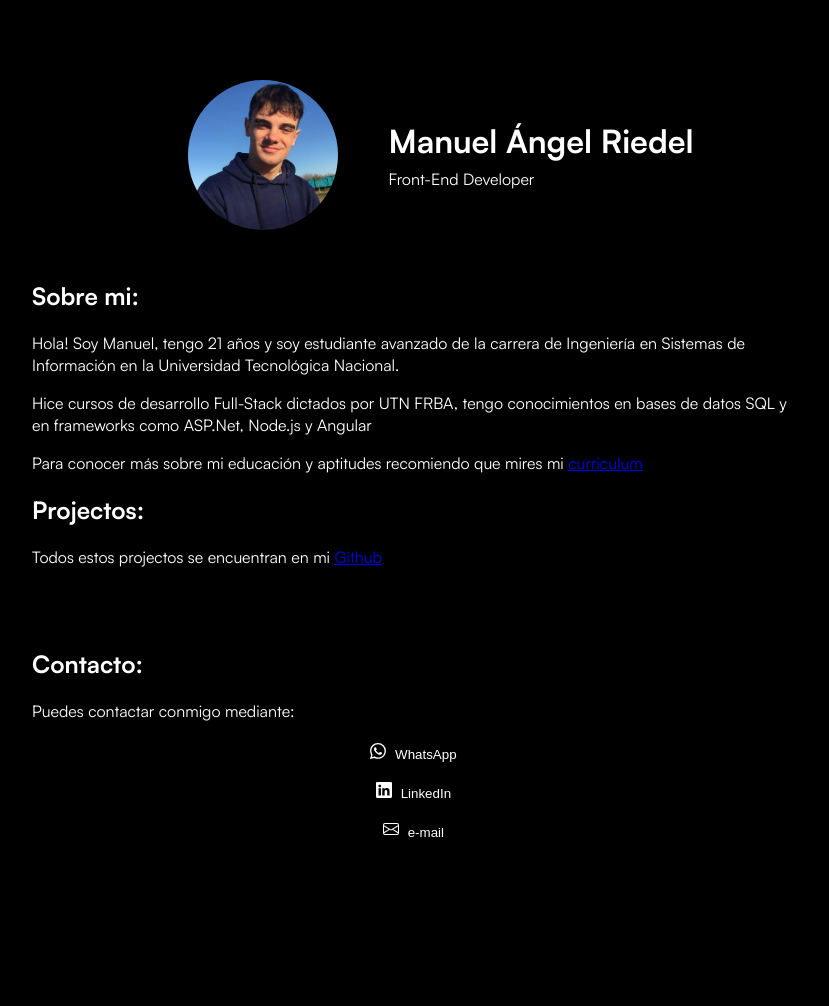
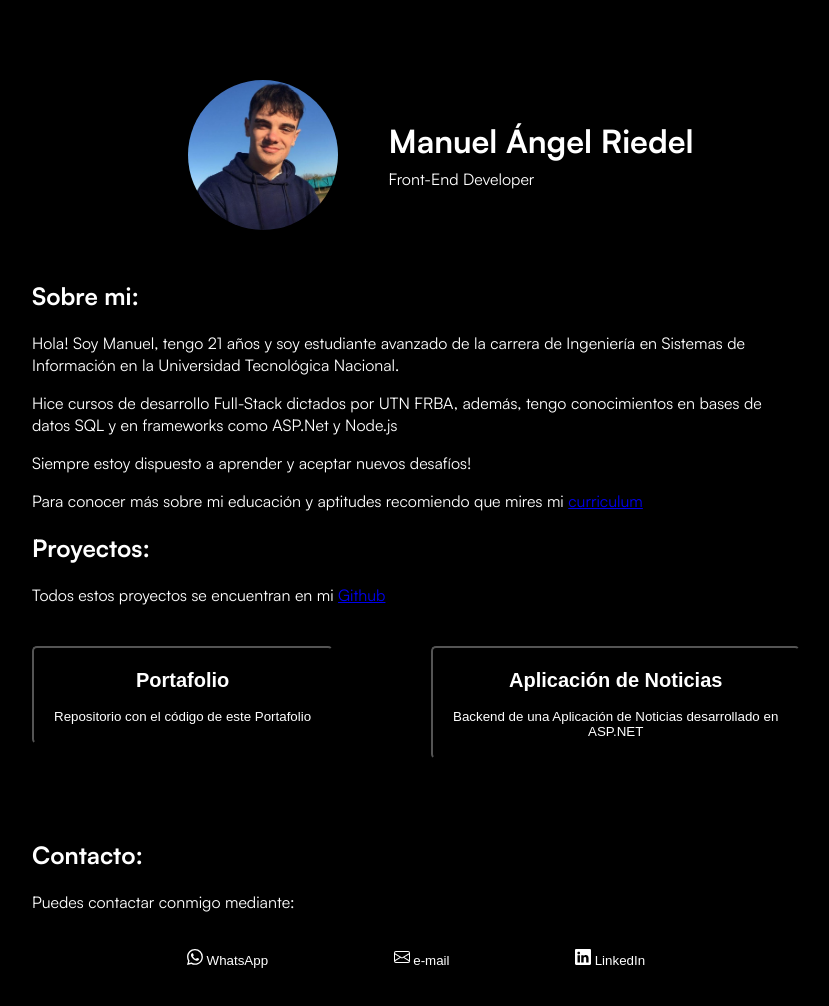
Before and after one commit to riedelmanu/Portafolio, a website: page index.html in a window 1280 px wide. Shown: the whole page, without its empty margins (224-1053 px from the left). Before the commit the page ends 861 px from the top, so only its background shows below. Drawn offline with Linux system fonts and the light colour scheme.

Commit message:
nuevos botones + proyectos

```diff
--- a/css/styles.css
+++ b/css/styles.css
@@ -70,6 +70,37 @@ header{
     margin-left: 20%;
     margin-top: 0px;
 }
+.botones-projects {
+    display: flex;
+    margin-top: 40px;
+    justify-content:space-between;
+}
+.boton-portafolio{
+    width: 50%;
+    margin-right: 2%;
+}
+.boton-newsapp{
+    width: 50%;
+    margin-left: 2%;
+}
+
+.boton-portafolio > button{
+    background-color: transparent;
+    color: white;
+    padding: 5px 20px;
+    cursor: pointer;
+    border-radius: 5px;
+}
+.boton-portafolio > button > a{
+width: 100%;
+}
+.boton-newsapp > button{
+    background-color: transparent;
+    color: white;
+    padding: 5px 10px;
+    cursor: pointer;
+    border-radius: 5px;
+}
 .contacto {
     margin-right: 20%;
     margin-left: 20%;
@@ -78,47 +109,52 @@ header{
     text-align: left;
     justify-content: center;
 }
+.botones-contacto{
+    display: flex;
+    justify-content:space-around;
+    padding:2%;
+    margin-bottom: 10%;
+    margin-left: 10%;
+    margin-right: 10%
 
-.contacto > ul {
-    text-align: center;
-    list-style-type: none;
-    padding: 0;
-  }
-  /* Estilos para los elementos de la lista */
-.contacto > ul > li {
-    display: flex;
-    align-items: center; /* Alinear verticalmente al centro */
-    margin-bottom: 10px; /* Espacio entre los elementos de la lista */
-    justify-content: center;
 }
-
-.contacto > ul > li > button {
-    background-color: transparent; /* Color de fondo por defecto */
-    color: white; /* Color del texto */
+.btn-wpp > button {
+    background-color: transparent;
+    color: white;
+    padding: 5px 10px;
+    border: none;
+    cursor: pointer;
+    border-radius: 5px;
+}
+.btn-correo > button {
+    background-color: transparent;
+    color: white;
+    padding: 5px 10px;
+    border: none;
+    cursor: pointer;
+    border-radius: 5px;
+}
+.btn-linkedin > button {
+    background-color: transparent;
+    color: white;
     padding: 5px 10px;
     border: none;
     cursor: pointer;
     border-radius: 5px;
 }
 .btn:hover {
-    background-color: whitesmoke; /* Nuevo color de fondo */
+    background-color: whitesmoke;
     color: black;
     text-decoration: none;
-  }
-
-.btn:hover > a{
-    background-color: whitesmoke; /* Nuevo color de fondo */
-    color: black;
-    text-decoration: none;
-  }
-
-.contacto > ul > li > button > a{
+}
+.btn > a{
     text-decoration: none;
     color: white;
     margin: 5px;
+}
+.btn:hover > a{
+    text-decoration: none;
+    color: black;
+    margin: 5px;
     margin-bottom: 10px;
-
 }
-.contacto > ul > li > svg {
-    margin-right: 5px; /* Espacio entre la imagen y el texto */
-}
--- a/index.html
+++ b/index.html
@@ -22,43 +22,68 @@
         <section class="bio">
             <h2>Sobre mi:</h2>
             <p>Hola! Soy Manuel, tengo 21 años y soy estudiante avanzado de la carrera de Ingeniería en Sistemas de     Información en la Universidad Tecnológica Nacional.</p>
-            <p>Hice cursos de desarrollo Full-Stack dictados por UTN FRBA, tengo conocimientos en bases de datos SQL y en frameworks como ASP.Net, Node.js y Angular</p>
+            <p>Hice cursos de desarrollo Full-Stack dictados por UTN FRBA, además, tengo conocimientos en bases de datos SQL y en frameworks como ASP.Net y Node.js</p>
+            <p>Siempre estoy dispuesto a aprender y aceptar nuevos desafíos!</p>
             <p>Para conocer más sobre mi educación y aptitudes recomiendo que mires mi <a href="./pages/cv-riedel.pdf" target="_blank">curriculum</a></p>
         </section>
         <section class="projects">
-            <h2>Projectos:</h2>
+            <h2>Proyectos:</h2>
             <div class="proyectos"></div>
-            <p>Todos estos projectos se encuentran en mi <a href="https://github.com/riedelmanu" target="_blank">Github</a></p>
+            <p>Todos estos proyectos se encuentran en mi <a href="https://github.com/riedelmanu" target="_blank">Github</a></p>
+            <div class="botones-projects">
+                <div class="boton-portafolio">
+                    <button onclick=window.open('https://github.com/riedelmanu/Portafolio','_blank') type="button" class="btn btn-outline-info" >
+                            <h1>
+                                Portafolio
+                            </h1>
+                            <p>
+                                Repositorio con el código de este Portafolio
+                            </p>
+                    </button>
+                </div>
+                <div class="boton-newsapp">
+                    <button onclick=window.open('https://github.com/DDSW2023/NewsApp','_blank') type="button" class="btn btn-outline-info">
+                            <h1>
+                                Aplicación de Noticias
+                            </h1>
+                            <p>
+                                Backend de una Aplicación de Noticias desarrollado en ASP.NET
+                            </p>
+
+                    </button>
+                </div>
+            </div>
         </section>
         <section class="contacto">
             <h2>Contacto:</h2>
             <p>Puedes contactar conmigo mediante:</p>
-                <ul>
-                    <li>
-                        <button type="button" class="btn btn-outline-info">
+                <div class="botones-contacto">
+                    <div class="btn-wpp">
+                        <button onclick=window.open('https://api.whatsapp.com/send/?phone=3445417467&text&type=phone_number&app_absent=0','_blank') type="button" class="btn btn-outline-info">
                             <svg xmlns="http://www.w3.org/2000/svg" width="16" height="16" fill="currentColor" class="bi bi-whatsapp" viewBox="0 0 16 16">
                                 <path d="M13.601 2.326A7.85 7.85 0 0 0 7.994 0C3.627 0 .068 3.558.064 7.926c0 1.399.366 2.76 1.057 3.965L0 16l4.204-1.102a7.9 7.9 0 0 0 3.79.965h.004c4.368 0 7.926-3.558 7.93-7.93A7.9 7.9 0 0 0 13.6 2.326zM7.994 14.521a6.6 6.6 0 0 1-3.356-.92l-.24-.144-2.494.654.666-2.433-.156-.251a6.56 6.56 0 0 1-1.007-3.505c0-3.626 2.957-6.584 6.591-6.584a6.56 6.56 0 0 1 4.66 1.931 6.56 6.56 0 0 1 1.928 4.66c-.004 3.639-2.961 6.592-6.592 6.592m3.615-4.934c-.197-.099-1.17-.578-1.353-.646-.182-.065-.315-.099-.445.099-.133.197-.513.646-.627.775-.114.133-.232.148-.43.05-.197-.1-.836-.308-1.592-.985-.59-.525-.985-1.175-1.103-1.372-.114-.198-.011-.304.088-.403.087-.088.197-.232.296-.346.1-.114.133-.198.198-.33.065-.134.034-.248-.015-.347-.05-.099-.445-1.076-.612-1.47-.16-.389-.323-.335-.445-.34-.114-.007-.247-.007-.38-.007a.73.73 0 0 0-.529.247c-.182.198-.691.677-.691 1.654s.71 1.916.81 2.049c.098.133 1.394 2.132 3.383 2.992.47.205.84.326 1.129.418.475.152.904.129 1.246.08.38-.058 1.171-.48 1.338-.943.164-.464.164-.86.114-.943-.049-.084-.182-.133-.38-.232"/>
                             </svg>
-                            <a href="https://api.whatsapp.com/send/?phone=3445417467&text&type=phone_number&app_absent=0" target="_blank">WhatsApp</a>
+                            WhatsApp
                         </button>
-                    </li>
-                    <li>
-                        <button type="button" class="btn btn-outline-info">
+                    </div>
+                    <div class="btn-correo">
+                        <button onclick=window.open('mailto:manuelriedel002@gmail.com','_blank') type="button" class="btn btn-outline-info">
+                            <svg xmlns="http://www.w3.org/2000/svg" width="16" height="16" fill="currentColor" class="bi bi-envelope" viewBox="0 0 16 16">
+                                <path d="M0 4a2 2 0 0 1 2-2h12a2 2 0 0 1 2 2v8a2 2 0 0 1-2 2H2a2 2 0 0 1-2-2zm2-1a1 1 0 0 0-1 1v.217l7 4.2 7-4.2V4a1 1 0 0 0-1-1zm13 2.383-4.708 2.825L15 11.105zm-.034 6.876-5.64-3.471L8 9.583l-1.326-.795-5.64 3.47A1 1 0 0 0 2 13h12a1 1 0 0 0 .966-.741M1 11.105l4.708-2.897L1 5.383z"/>
+                            </svg>
+                            e-mail
+                        </button>
+                    </div>
+                    <div class="btn-linkedin">
+                        <button onclick=window.open('https://www.linkedin.com/in/manuel-riedel-997383255/','_blank') type="button" class="btn btn-outline-info">
                             <svg xmlns="http://www.w3.org/2000/svg" width="16" height="16" fill="currentColor" class="bi bi-linkedin" viewBox="0 0 16 16">
                                 <path d="M0 1.146C0 .513.526 0 1.175 0h13.65C15.474 0 16 .513 16 1.146v13.708c0 .633-.526 1.146-1.175 1.146H1.175C.526 16 0 15.487 0 14.854zm4.943 12.248V6.169H2.542v7.225zm-1.2-8.212c.837 0 1.358-.554 1.358-1.248-.015-.709-.52-1.248-1.342-1.248S2.4 3.226 2.4 3.934c0 .694.521 1.248 1.327 1.248zm4.908 8.212V9.359c0-.216.016-.432.08-.586.173-.431.568-.878 1.232-.878.869 0 1.216.662 1.216 1.634v3.865h2.401V9.25c0-2.22-1.184-3.252-2.764-3.252-1.274 0-1.845.7-2.165 1.193v.025h-.016l.016-.025V6.169h-2.4c.03.678 0 7.225 0 7.225z"/>
                             </svg>
-                            <a href="https://www.linkedin.com/in/manuel-riedel-997383255/" target="_blank">LinkedIn</a>
+                                LinkedIn
                         </button>
-                    </li>
-                    <li>
-                        <button class="btn btn-outline-info"></buttonclass>
-                            <svg xmlns="http://www.w3.org/2000/svg" width="16" height="16" fill="currentColor" class="bi bi-envelope" viewBox="0 0 16 16">
-                                <path d="M0 4a2 2 0 0 1 2-2h12a2 2 0 0 1 2 2v8a2 2 0 0 1-2 2H2a2 2 0 0 1-2-2zm2-1a1 1 0 0 0-1 1v.217l7 4.2 7-4.2V4a1 1 0 0 0-1-1zm13 2.383-4.708 2.825L15 11.105zm-.034 6.876-5.64-3.471L8 9.583l-1.326-.795-5.64 3.47A1 1 0 0 0 2 13h12a1 1 0 0 0 .966-.741M1 11.105l4.708-2.897L1 5.383z"/>
-                            </svg>
-                            <a href="mailto:manuelriedel002@gmail.com" target="_blank">e-mail</a>
-                        </button>
-                    </li>
-                </ul>
+                    </div>
+
+                </div>
         </section>
     </div>
 </body>
```
Also changed, not shown: orden.txt (+26 -0 lines).
